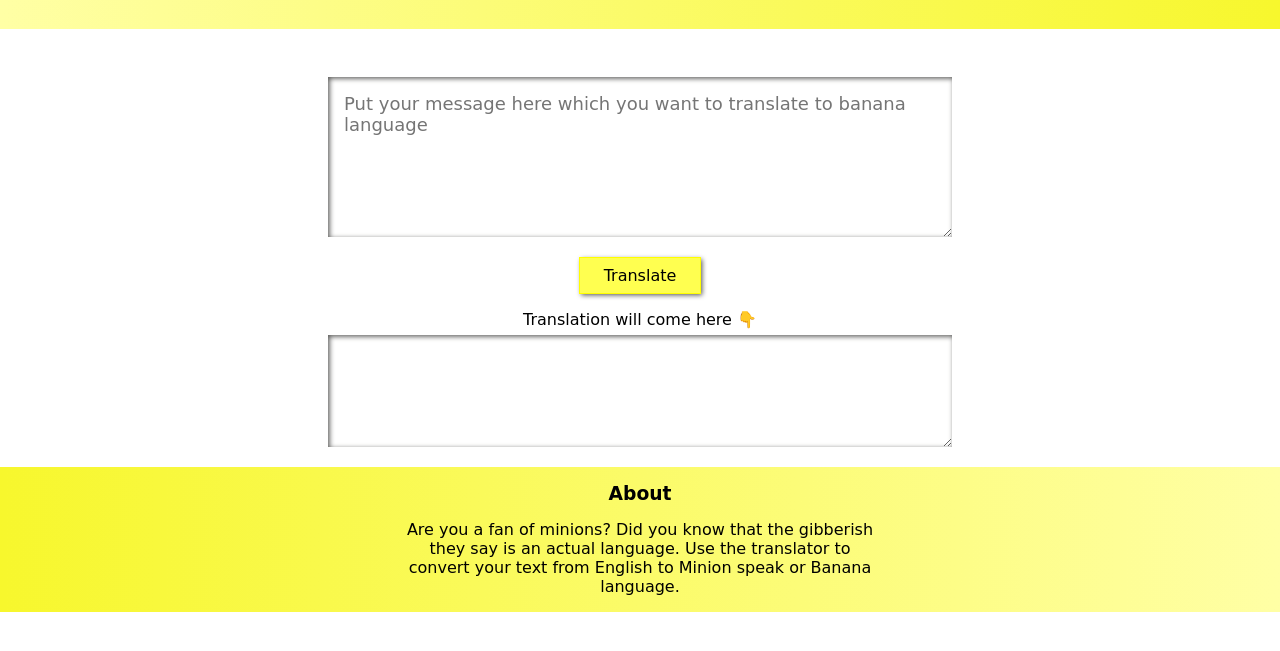
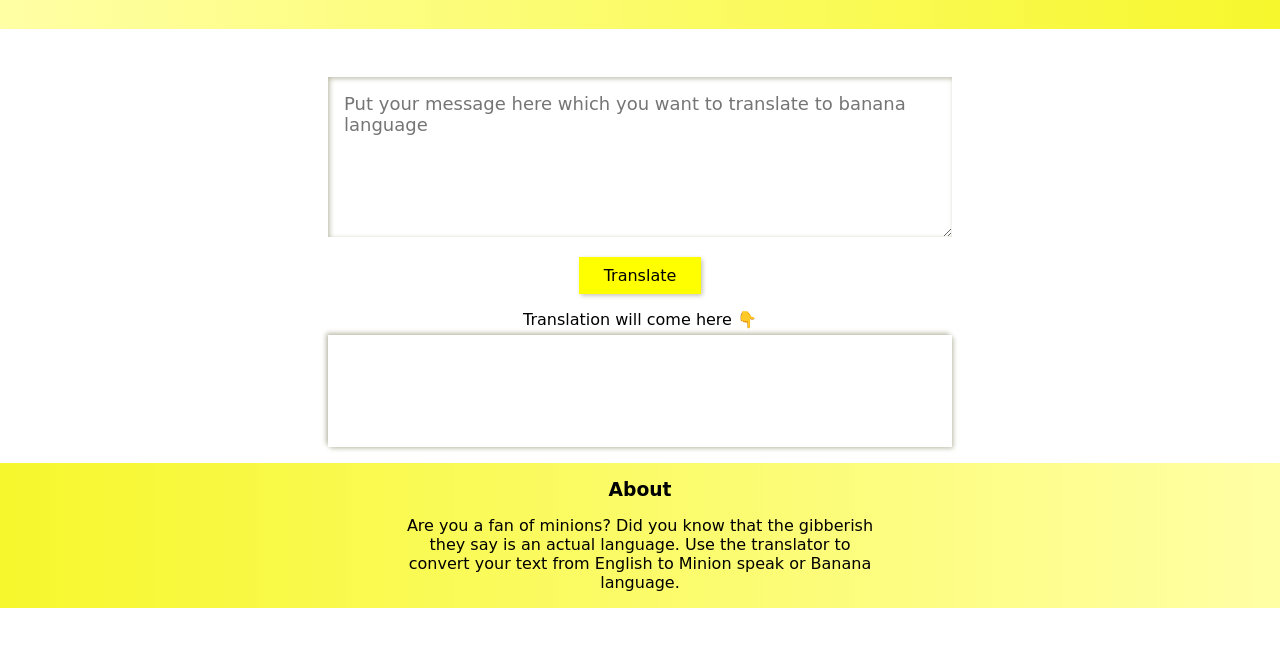
Before and after one commit to Ayushi20-19/neog_banana_speak, a plain HTML site: page index.html in a window 1280 px wide. Shown: the part 63-714 px from the top of the page. Drawn offline with Linux system fonts and the light colour scheme.

Commit message:
css update

```diff
--- a/index.html
+++ b/index.html
@@ -20,7 +20,7 @@
       <button class="btn-translate">Translate</button><br />
       <p>Translation will come here 👇</p>
       <p>
-        <textarea id="text-output"></textarea>
+        <div id="text-output"></div>
       </p>
     </section>
 
--- a/style.css
+++ b/style.css
@@ -4,9 +4,18 @@
   font-family: "Kalam", cursive;
   box-sizing: border-box;
 }
-
+:root {
+  --primary-light: rgb(255, 255, 165);
+  --primary-dark: rgb(247, 247, 45);
+  --grey: rgb(187, 187, 169);
+  --yellow: rgb(255, 255, 0);
+}
 .header {
-  background: linear-gradient(to right, rgb(255, 255, 165), rgb(247, 247, 45));
+  background: linear-gradient(
+    to right,
+    var(--primary-light),
+    var(--primary-dark)
+  );
   padding: 2rem 0.5rem;
   justify-content: center;
   text-align: center;
@@ -29,28 +38,30 @@
 }
 .btn-translate {
   margin: 1rem;
-  background-color: rgb(255, 255, 80);
-  border: 0.1rem solid yellow;
+  background-color: var(--yellow);
+  border: 0.1rem solid var(--yellow);
   padding: 0.5rem 1.5rem;
   font-size: 1rem;
-  box-shadow: 0.1rem 0.1rem 0.3rem rgb(87, 87, 85);
+  box-shadow: 0.1rem 0.1rem 0.3rem var(--grey);
 }
 .btn-translate:hover {
   margin: 1rem;
-  background-color: rgb(255, 255, 166);
-  border: 0.1rem solid yellow;
+  background-color: var(--primary-light);
+  border: 0.1rem solid var(--yellow);
   font-size: 1rem;
 }
 textarea {
   padding: 0.7rem 1rem;
-  box-shadow: inset 0.1rem 0.1rem 0.3rem rgb(87, 87, 85);
+  box-shadow: inset 0.1rem 0.1rem 0.3rem var(--grey);
   border: hidden;
 }
 textarea:hover {
-  box-shadow: 0.1rem 0.1rem 0.3rem rgb(87, 87, 85);
+  box-shadow: 0.1rem 0.1rem 0.3rem var(--grey),
+    -0.1rem -0.1rem 0.3rem var(--grey);
 }
 #text-output {
   width: 50%;
+  margin: auto;
   height: 5rem;
   margin-top: 0.4rem;
   min-height: 7rem;
@@ -58,11 +69,17 @@ textarea:hover {
   font-family: inherit;
   overflow: hidden;
   overflow-y: auto;
+  box-shadow: 0.1rem 0.1rem 0.3rem var(--grey),
+    -0.1rem -0.1rem 0.3rem var(--grey);
 }
 footer {
   bottom: 0;
   padding: 1rem;
-  background: linear-gradient(to left, rgb(255, 255, 165), rgb(247, 247, 45));
+  background: linear-gradient(
+    to left,
+    var(--primary-light),
+    var(--primary-dark)
+  );
   text-align: center;
 }
 footer p {
```
